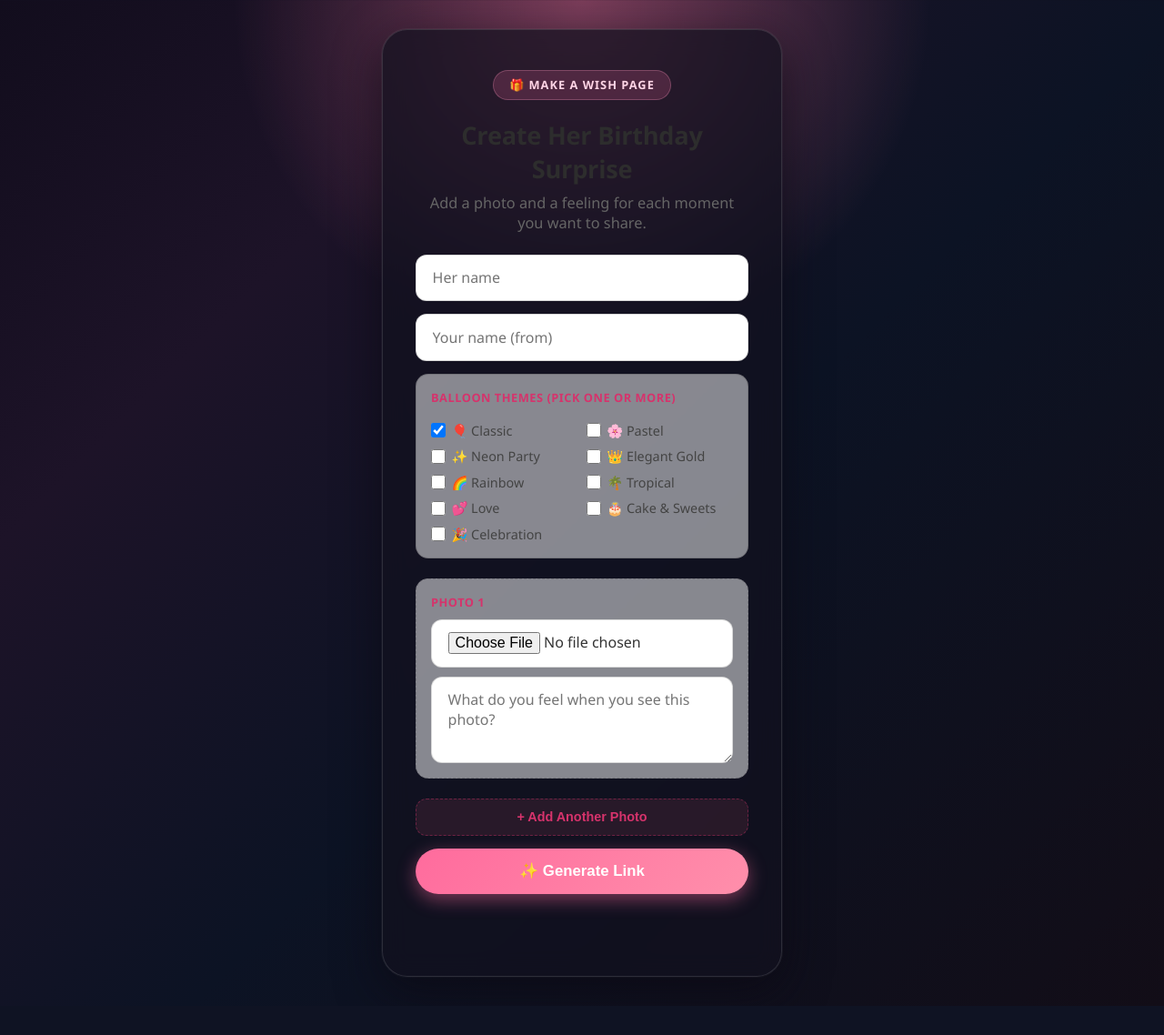
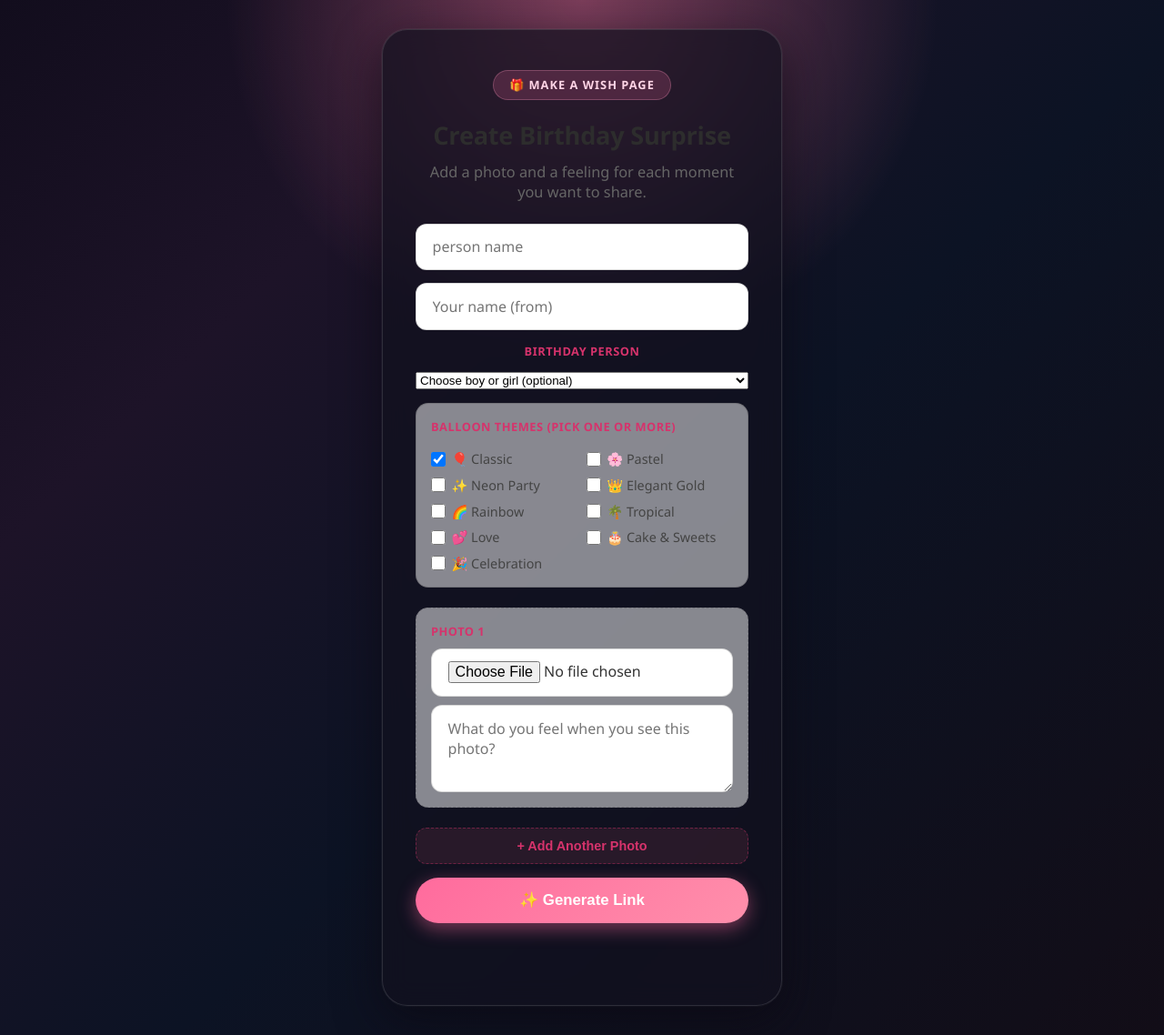
Before and after one commit to yaswanthkumarpalle/birthday, a Flask app: page / in a window 1280 px wide. Shown: the whole page at 91% size. Before the commit the page ends 1074 px from the top, so only its background shows below. Run offline with Flask 3, Linux system fonts and the light colour scheme.

Commit message:
7th commit

```diff
--- a/app.py
+++ b/app.py
@@ -66,6 +66,10 @@ def create():
         if not name or not sender:
             return "Please provide both the recipient's name and your name.", 400
 
+        recipient_gender = request.form.get("recipient_gender", "").strip().lower()
+        if recipient_gender not in {"boy", "girl", ""}:
+            recipient_gender = ""
+
         balloon_themes = request.form.getlist("balloon_themes")
         if not balloon_themes:
             balloon_themes = ["classic"]
@@ -96,6 +100,7 @@ def create():
             data[wish_id] = {
                 "name": name,
                 "sender": sender,
+                "recipient_gender": recipient_gender,
                 "slides": slides,
                 "balloon_themes": balloon_themes,
                 "created_at": datetime.now(timezone.utc).isoformat()
@@ -127,6 +132,7 @@ def wish(wish_id):
         "wish.html",
         name=entry.get("name") or "there",
         sender=entry.get("sender", ""),
+        recipient_gender=entry.get("recipient_gender", ""),
         slides=entry.get("slides", []),
         balloon_themes=entry.get("balloon_themes", ["classic"])
     )
--- a/static/birthday.js
+++ b/static/birthday.js
@@ -233,7 +233,7 @@ function draw(timestamp = 0) {
     lastFrameTime = timestamp;
 
     ctx.clearRect(0, 0, canvas.width, canvas.height);
-    ctx.globalCompositeOperation = "lighter";
+    ctx.globalCompositeOperation = lowPowerDevice ? "source-over" : "lighter";
     pieces.forEach(p => {
         p.previousX = p.x;
         p.previousY = p.y;
@@ -256,7 +256,7 @@ function draw(timestamp = 0) {
         if (p.shape === "flash") {
             const flashProgress = p.life / p.maxLife;
             const gradient = ctx.createRadialGradient(0, 0, 0, 0, 0, p.size * (1 - flashProgress * 0.6));
-            gradient.addColorStop(0, "rgba(255,255,255,0.95)");
+            gradient.addColorStop(0, lowPowerDevice ? "rgba(255,255,255,0.62)" : "rgba(255,255,255,0.95)");
             gradient.addColorStop(0.35, p.color + "cc");
             gradient.addColorStop(1, p.color + "00");
             ctx.fillStyle = gradient;
--- a/templates/create.html
+++ b/templates/create.html
@@ -9,12 +9,19 @@
 <body>
     <main class="card form-card">
         <div class="badge">🎁 Make a Wish Page</div>
-        <h1>Create Her Birthday Surprise</h1>
+        <h1>Create Birthday Surprise</h1>
         <p class="subtitle">Add a photo and a feeling for each moment you want to share.</p>
 
         <form method="post" enctype="multipart/form-data" class="game-form" id="wish-form">
-            <input type="text" name="name" placeholder="Her name" required>
+            <input type="text" name="name" placeholder="person name" required>
             <input type="text" name="sender" placeholder="Your name (from)" required>
+
+            <label class="slide-label" for="recipient-gender">Birthday person</label>
+            <select name="recipient_gender" id="recipient-gender">
+                <option value="">Choose boy or girl (optional)</option>
+                <option value="boy">Boy</option>
+                <option value="girl">Girl</option>
+            </select>
 
             <div class="slide-entry" style="border-style: solid;">
                 <label class="slide-label">Balloon Themes (pick one or more)</label>
@@ -72,6 +79,7 @@
             const draft = {
                 name: wishForm.elements.name.value,
                 sender: wishForm.elements.sender.value,
+                recipientGender: wishForm.elements.recipient_gender.value,
                 feelings: [...wishForm.querySelectorAll('textarea[name="feelings"]')].map((field) => field.value),
                 themes: [...wishForm.querySelectorAll('input[name="balloon_themes"]:checked')].map((field) => field.value)
             };
@@ -84,6 +92,7 @@
                 if (!draft) return;
                 wishForm.elements.name.value = draft.name || "";
                 wishForm.elements.sender.value = draft.sender || "";
+                wishForm.elements.recipient_gender.value = draft.recipientGender || "";
                 const feelings = wishForm.querySelectorAll('textarea[name="feelings"]');
                 if (draft.feelings && draft.feelings[0]) feelings[0].value = draft.feelings[0];
                 if (Array.isArray(draft.themes)) {
--- a/templates/wish.html
+++ b/templates/wish.html
@@ -17,7 +17,7 @@
 
     <!-- GIFT BOX SCREEN -->
     <section id="gift-screen" class="gift-screen">
-        <p class="gift-eyebrow">Someone made this just for you...</p>
+        <p class="gift-eyebrow">Someone made this just for {{ "him" if recipient_gender == "boy" else "her" if recipient_gender == "girl" else "you" }}...</p>
         <p class="gift-hint">Tap the box to find out what's inside 🎁</p>
 
         <div class="scene">
```
